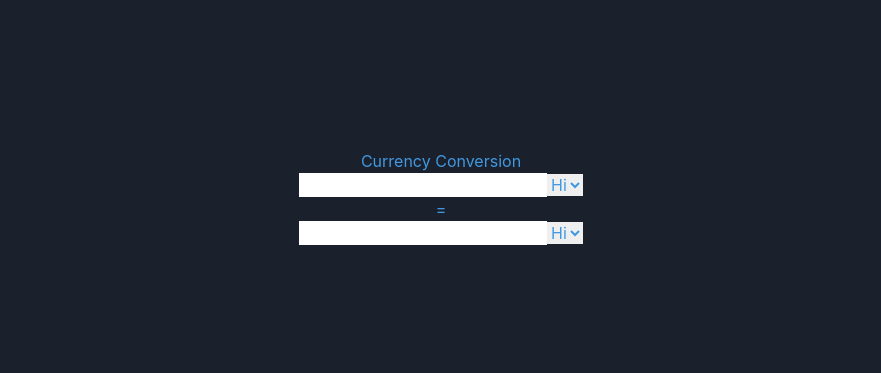
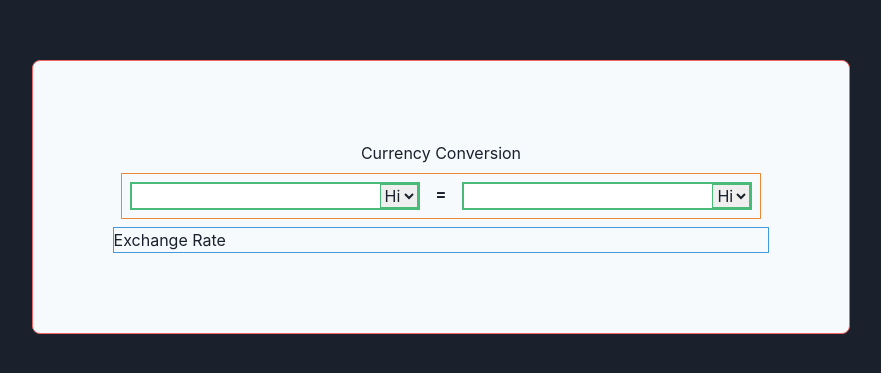
Before and after one commit to k-azadzoi/currency-calculator, a React (Create React App) app: page / in a window 1280 px wide. Shown: the part 203-576 px from the top of the page, without its empty margins (199-1080 px from the left). Built offline with nearby package versions, Linux system fonts and the light colour scheme.

Commit message:
Updated font and styles

```diff
--- a/public/index.html
+++ b/public/index.html
@@ -14,6 +14,7 @@
       user's mobile device or desktop. See https://developers.google.com/web/fundamentals/web-app-manifest/
     -->
     <link rel="manifest" href="%PUBLIC_URL%/manifest.json" />
+    <link href="https://fonts.googleapis.com/css2?family=Oswald&display=swap" rel="stylesheet">
     <!--
       Notice the use of %PUBLIC_URL% in the tags above.
       It will be replaced with the URL of the `public` folder during the build.
--- a/src/App.js
+++ b/src/App.js
@@ -6,12 +6,16 @@ import CurrencyRow from './components/CurrencyRow'
 const App = () => {
   return (
     <>
-
-      <div className='flex flex-col justify-center items-center text-center min-h-screen text-blue-500'>
-        <h1 className=''>Currency Conversion </h1>
-        <CurrencyRow />
-        <div>=</div>
-        <CurrencyRow />
+      <div className='flex flex-col justify-center items-center text-center min-h-screen text-gray-900'>
+        <div className='border border-red-500 p-20 bg-gray-100 rounded-lg'>
+          <h1 className=''>Currency Conversion </h1>
+            <div className='flex flex-wrap flex-row m-2 border border-orange-500'>
+              <CurrencyRow />
+              <div className='m-2 font-bold'>=</div>
+              <CurrencyRow />
+            </div>
+            <h2 className='text-gray-900 text-left border border-blue-500'>Exchange Rate</h2>
+        </div>
       </div>
     </>
   );
--- a/src/components/CurrencyRow.js
+++ b/src/components/CurrencyRow.js
@@ -2,11 +2,15 @@ import React from 'react'
 
 export default function CurrencyRow() {
     return (
+        <>
         <div>
-            <input type='number' />
-            <select>
-                <option value='Hi'> Hi </option>
-            </select>
+            <div className='border-2 border-green-500 m-2'>
+                <input type='number' />
+                <select className='border border-green-500'>
+                    <option value='Hi'> Hi </option>
+                </select>
+            </div>
         </div>
+        </>
     )
 }
--- a/src/index.css
+++ b/src/index.css
@@ -1,6 +1,6 @@
 body {
   margin: 0;
-  font-family: -apple-system, BlinkMacSystemFont, 'Segoe UI', 'Roboto', 'Oxygen',
+  font-family: -apple-system, BlinkMacSystemFont, 'Oswald', 'Segoe UI', 'Roboto', 'Oxygen',
     'Ubuntu', 'Cantarell', 'Fira Sans', 'Droid Sans', 'Helvetica Neue',
     sans-serif;
   -webkit-font-smoothing: antialiased;
@@ -9,6 +9,6 @@ body {
 }
 
 code {
-  font-family: source-code-pro, Menlo, Monaco, Consolas, 'Courier New',
+  font-family: source-code-pro, Menlo, Monaco, Consolas, 'Oswald', 'Courier New',
     monospace;
 }
```
